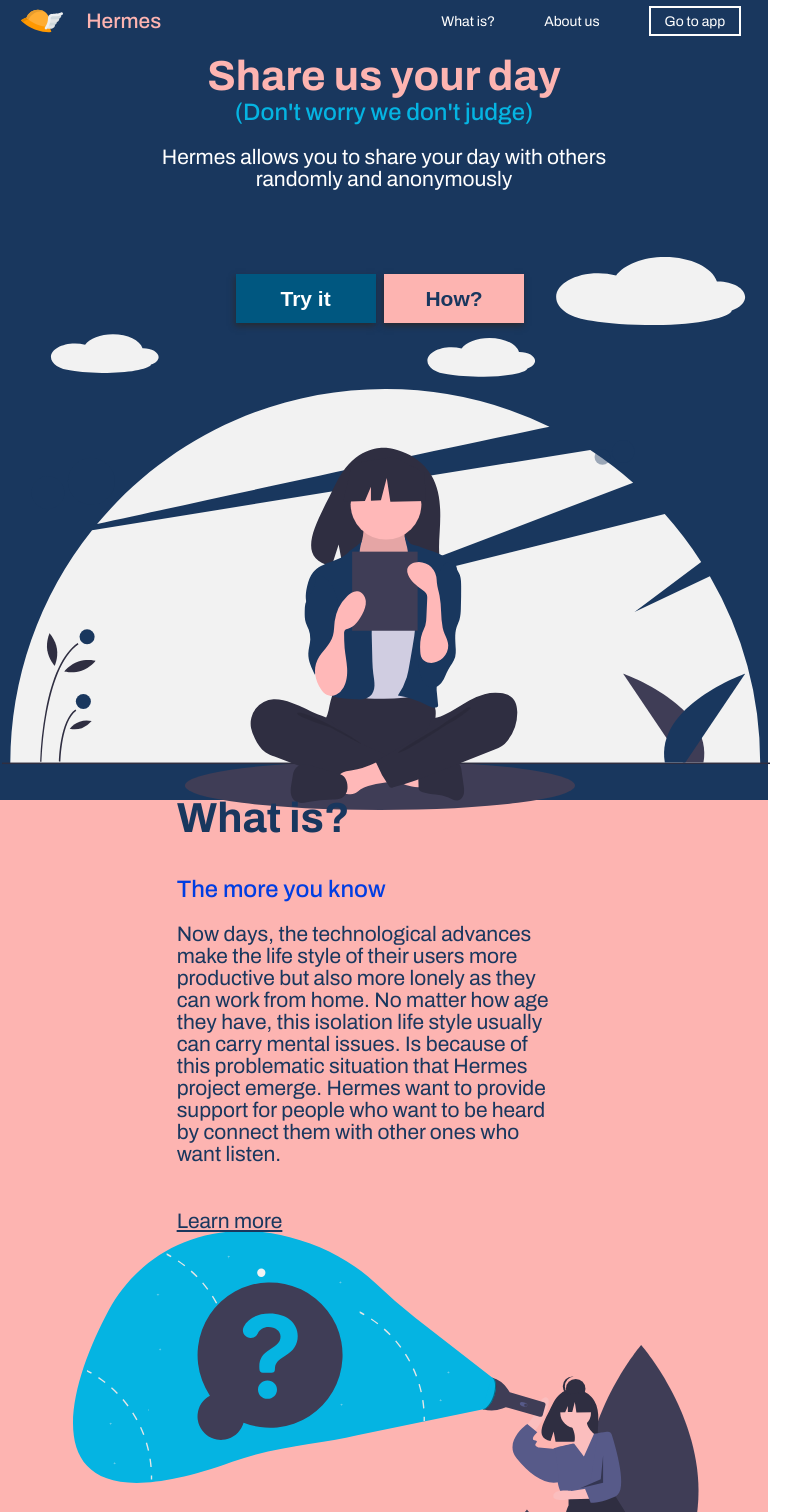
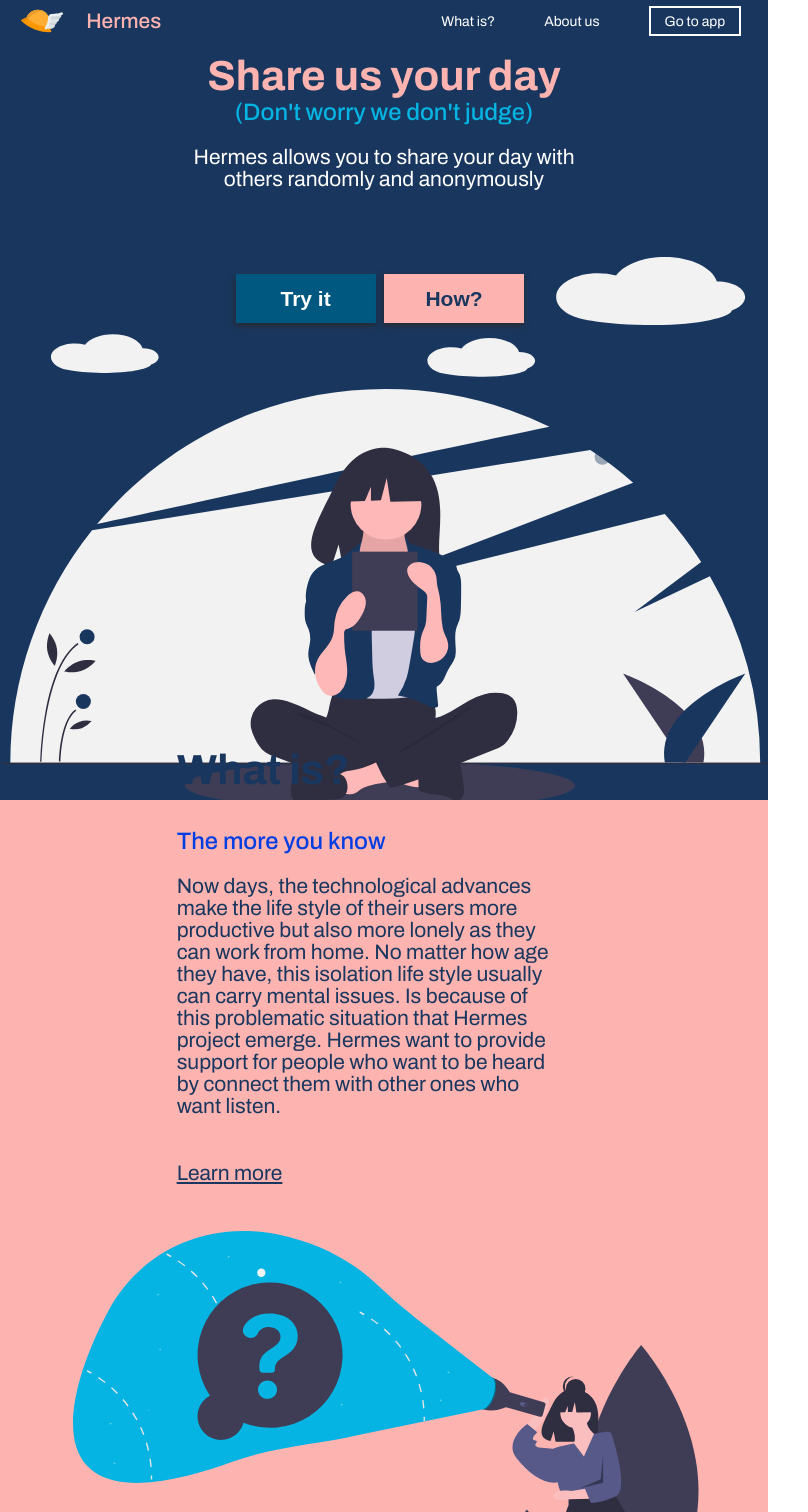
Before and after one commit to PlatziHermesProject/Hermes-app, an Angular app: page /landing in a window 768 px wide. Shown: the top 1512 px of the page, 808 px wide, since content can reach past the window. Built offline with nearby package versions, Linux system fonts and the light colour scheme.

Commit message:
[FIX] Responsive for landing

```diff
--- a/src/app/pages/landing/components/landing/landing.component.scss
+++ b/src/app/pages/landing/components/landing/landing.component.scss
@@ -1,6 +1,7 @@
 @import "./../../../../../styles.scss";
 .hero {
   display: flex;
+  overflow-x: hidden;
   justify-content: center;
   align-items: center;
   font-family: $fontArchivo;
@@ -11,7 +12,7 @@
     left: 2%;
     top: -6%;
     text-align: right;
-    width: 450px;
+    width: 40%;
     &--title {
       color: $pink;
       @extend .title;
@@ -106,7 +107,7 @@
 }
 .aboutus {
   font-family: $fontArchivo;
-  height: calc(100vh);
+  height: calc(25vh);
   &__info {
     width: 100%;
     background-color: $strongBlue;
@@ -182,6 +183,11 @@
 // / RESPONSIVE
 //    ========================================================================= /
 @media (min-width: 1024px) and (max-width: 1199px) {
+  .hero {
+    &__info {
+      width: 70%;
+    }
+  }
   .aboutus {
     &__members--member {
       height: 310px;
@@ -196,6 +202,7 @@
       top: 10vh;
       left: unset;
       text-align: center;
+      width: 50%;
     }
     &__image {
       figure {
@@ -208,7 +215,7 @@
   .whatis {
     flex-direction: column-reverse;
     &__info {
-      top: 10vh;
+      top: 4vh;
       width: 50%;
     }
     &__image {
@@ -220,6 +227,7 @@
     }
   }
   .aboutus {
+    height: calc(100vh);
     &__info {
       top: 4%;
     }
```
